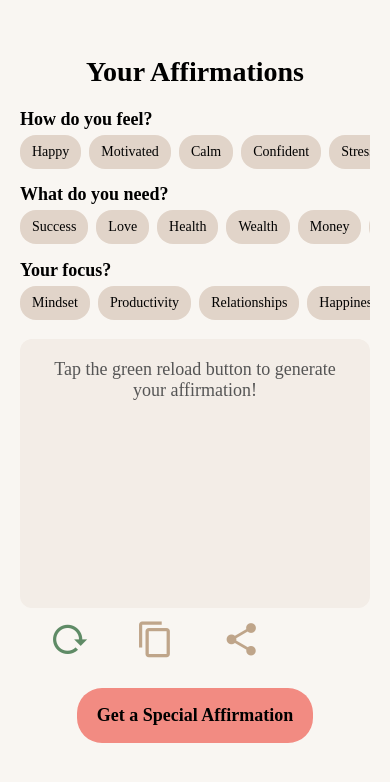
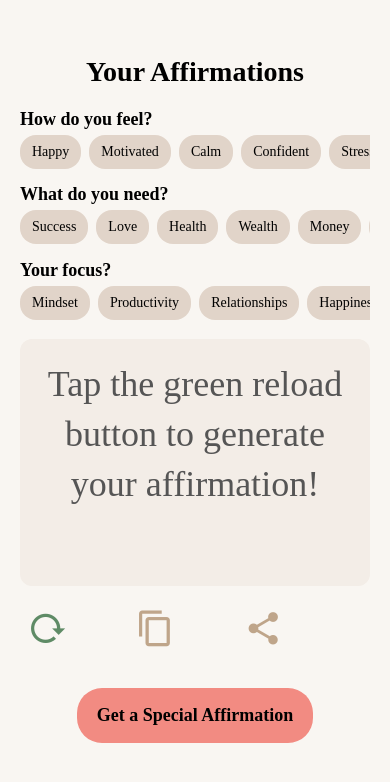
Before and after one commit to daniel-arturo-mendoza/YourAffirmationsExpo, a React Native app: screen / in a window 390 px wide. Shown: the top 782 px of the page. Built offline with nearby package versions, Linux system fonts and the light colour scheme.

Commit message:
fix: improve button responsiveness and text display - fix ActionButtons touch targets, improve AffirmationDisplay font size and line spacing

```diff
--- a/components/ActionButtons.tsx
+++ b/components/ActionButtons.tsx
@@ -58,8 +58,10 @@ const styles = StyleSheet.create({
     marginBottom: hp("0.05%"),
   },
   iconButton: {
-    padding: wp("1%"),
+    padding: 15,
     alignItems: "center",
     justifyContent: "center",
+    minWidth: 44,
+    minHeight: 44,
   },
 });
--- a/components/AffirmationDisplay.tsx
+++ b/components/AffirmationDisplay.tsx
@@ -17,6 +17,9 @@ export const AffirmationDisplay: React.FC<AffirmationDisplayProps> = ({
   fadeCreatingAnim,
   textFieldHeight,
 }) => {
+  // Calculate font size to cover 60% of the container height (50% bigger than 40%)
+  const fontSize = Math.max(16, Math.min(36, textFieldHeight * 0.6));
+
   return (
     <View style={[styles.affirmationContainer, { height: textFieldHeight }]}>
       <ScrollView
@@ -25,11 +28,11 @@ export const AffirmationDisplay: React.FC<AffirmationDisplayProps> = ({
         showsVerticalScrollIndicator={false}
       >
         {showCreatingText ? (
-          <Animated.Text style={[styles.creatingText, { opacity: fadeCreatingAnim }]}>
+          <Animated.Text style={[styles.creatingText, { opacity: fadeCreatingAnim, fontSize }]}>
             Creating Your Affirmation...
           </Animated.Text>
         ) : (
-          <Animated.Text style={[styles.affirmationText, { opacity: fadeAnim }]}>
+          <Animated.Text style={[styles.affirmationText, { opacity: fadeAnim, fontSize }]}>
             {affirmation}
           </Animated.Text>
         )}
@@ -51,15 +54,14 @@ const styles = StyleSheet.create({
     flex: 1,
   },
   affirmationText: {
-    fontSize: 18,
     textAlign: "center",
     fontFamily: "serif",
     color: "#555",
     flex: 1,
     textAlignVertical: "center",
+    lineHeight: 50,
   },
   creatingText: {
-    fontSize: 22,
     fontStyle: "italic",
     textAlign: "center",
     fontFamily: "serif",
```
